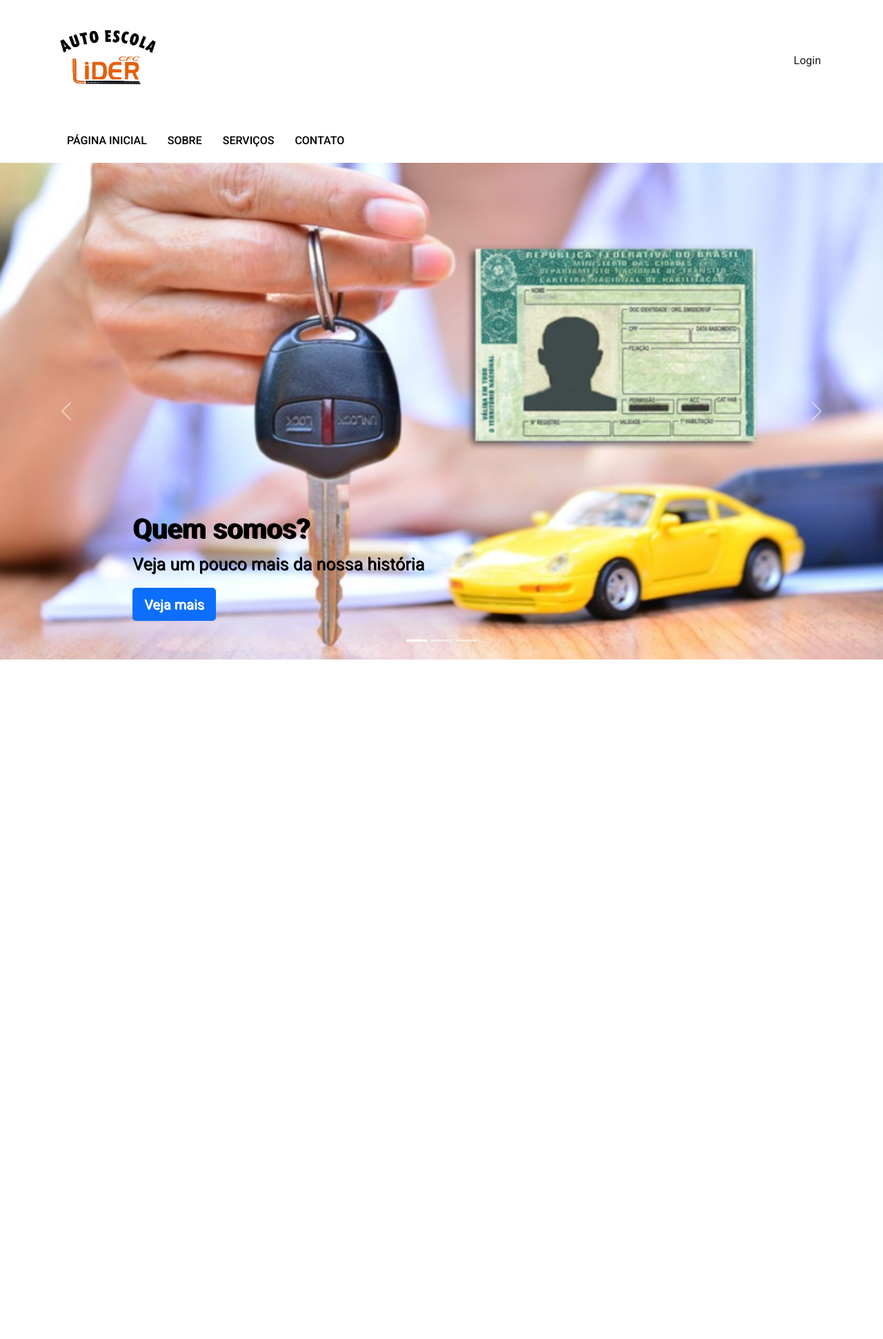
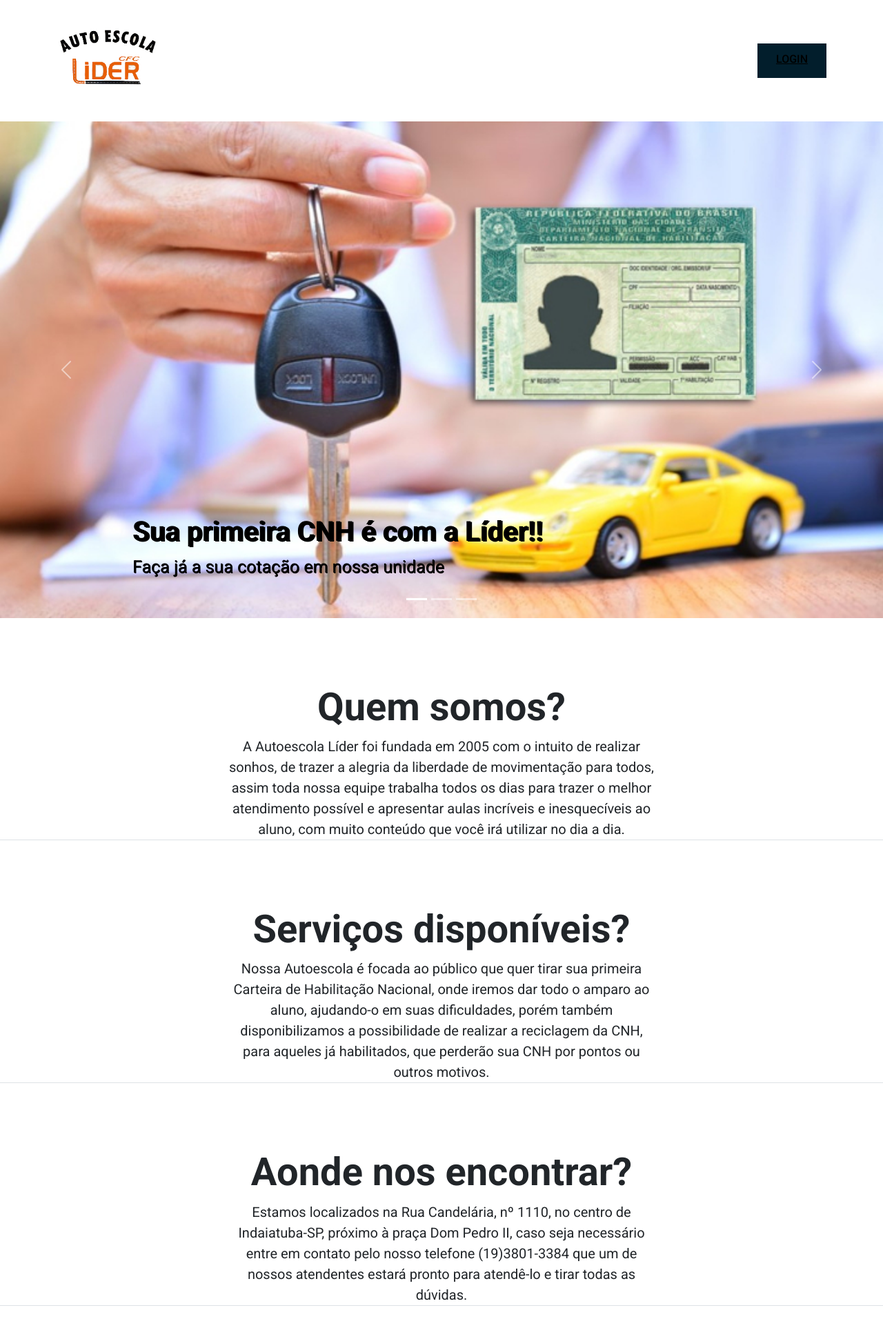
Before and after one commit to alvaro-morais/Auto-escola-web, a Django app: page / in a window 1280 px wide. Shown: the whole page at 69% size. Before the commit the page ends 956 px from the top, so only its background shows below. Run offline with Django 3.2, Linux system fonts and the light colour scheme; some libraries are stand-ins or nearby versions.

Commit message:
Adicionadas informações Sobre, Contato e Serviços

```diff
--- a/static/home/principal/css/config.css
+++ b/static/home/principal/css/config.css
@@ -1,6 +1,6 @@
 :root {
-    --primary: #fc5185;
-    --primary-dark: #f83771;
+    --primary: #000;
+    --primary-dark: #000;
     --secondary: #364f6b;
     --light: #f0f0f0;
     --medium: #cacaca;
--- a/static/home/principal/css/custom.css
+++ b/static/home/principal/css/custom.css
@@ -5,13 +5,13 @@ html {
 
 #header {
     width: 100%;
-    background-color: transparent;
+    background-color: #021e2c;
     transition: background ease-out 2ms;
 }
 
 #header.active {
     position: fixed;
-    background: #fff;
+    background: #021e2c;
     box-shadow: 0 0 30px 0 rgba(0, 0, 0, .2);
     z-index: 9999;
 }
--- a/templates/principal.html
+++ b/templates/principal.html
@@ -28,9 +28,26 @@
         </button>
         <div class="collapse navbar-collapse  flex-row-reverse" id="navbarNav">
           <ul class="navbar-nav">
-            <li class="nav-item">
-              <a class="nav-link active" aria-current="page" href="/admin">Login</a>
-            </li>
+            <div class="collapse navbar-collapse  flex-row-reverse" id="navbarNav">
+              <ul class="navbar-nav">
+                <div id="header">
+                  <div class="container">
+                    <nav class="navbar navbar-expand-lg navbar-light justify-content-between links">
+                      <button class="navbar-toggler" type="button" data-bs-toggle="collapse" data-bs-target="#navbarNav"
+                        aria-controls="navbarNav" aria-expanded="false" aria-label="Toggle navigation">
+                        <span class="navbar-toggler-icon"></span>
+                      </button>
+                      <div class="collapse navbar-collapse" id="navbarNav">
+                        <ul class="navbar-nav">
+                          <li class="nav-item">
+                            <label class="nav-link active" aria-current="page">
+                              <a style="color: black" href="/admin">Login</a> </label>
+                          </li>
+                        </ul>
+                      </div>
+                    </nav>
+                  </div>
+                </div>
 
           </ul>
         </div>
@@ -38,35 +55,6 @@
     </div>
   </div>
   <!--HEADER-->
-
-  <!--MENU-->
-  <div id="header">
-    <div class="container">
-      <nav class="navbar navbar-expand-lg navbar-light justify-content-between">
-        <button class="navbar-toggler" type="button" data-bs-toggle="collapse" data-bs-target="#navbarNav"
-          aria-controls="navbarNav" aria-expanded="false" aria-label="Toggle navigation">
-          <span class="navbar-toggler-icon"></span>
-        </button>
-        <div class="collapse navbar-collapse" id="navbarNav">
-          <ul class="navbar-nav">
-            <li class="nav-item">
-              <a class="nav-link active" aria-current="page" href="">Página Inicial</a>
-            </li>
-            <li class="nav-item">
-              <a class="nav-link" href="#">Sobre</a>
-            </li>
-            <li class="nav-item">
-              <a class="nav-link" href="#">Serviços</a>
-            </li>
-            <li class="nav-item">
-              <a class="nav-link" href="#">Contato</a>
-            </li>
-          </ul>
-        </div>
-      </nav>
-    </div>
-  </div>
-  <!--MENU-->
 
   <!--CAROUSEL-->
   <main>
@@ -79,45 +67,38 @@
       </div>
       <div class="carousel-inner">
 
-
         <div class="carousel-item active">
           <img src="/static/home/imagens/chave_cnh.jpg" class="img-fluid" width="100%">
 
           <div class="container">
             <div class="carousel-caption text-start" >
-              <h1 style="color: black;">Quem somos?</h1>
-              <p style="color: black;">Veja um pouco mais da nossa história</p>
-              <p><a class="btn btn-lg btn-primary" href="">Veja mais</a></p>
+              <h1 style="color: black;">Sua primeira CNH é com a Líder!!</h1>
+              <p style="color: black;">Faça já a sua cotação em nossa unidade</p>
             </div>
           </div>
         </div>
-
 
         <div class="carousel-item">
           <img src="/static/home/imagens/autoescola.jpg" class="img-fluid" width="100%">
 
           <div class="container">
             <div class="carousel-caption">
-              <h1 style="color: black;">Contato</h1>
-              <p style="color: black;">Contatos para atendimento ao cliente</p>
-              <p><a class="btn btn-lg btn-primary" href="#">Contato</a></p>
+              <h1 style="color: black;">Estourou de pontos?</h1>
+              <p style="color: black;">Não há problemas! Realize a reciclagem conosco.</p>
             </div>
           </div>
         </div>
-
 
         <div class="carousel-item">
           <img src="/static/home/imagens/onibus.jpg" class="img-fluid" width="100%">
 
           <div class="container">
             <div class="carousel-caption text-end">
-              <h1 style="color: black;">Serviços</h1>
-              <p style="color: black;">Nossos serviços disponiveis aos clientes</p>
-              <p><a class="btn btn-lg btn-primary" href="#">Veja mais</a></p>
+              <h1 style="color: black;">Auto Escola Líder</h1>
+              <p style="color: black;">A número 1 em aprovações de Indaiatuba e região.</p>
             </div>
           </div>
         </div>
-
 
       </div>
       <button class="carousel-control-prev" type="button" data-bs-target="#myCarousel" data-bs-slide="prev">
@@ -132,6 +113,37 @@
   </main>
   <!--CAROUSEL-->
 
+  <!--BODY-->
+  <div class="px-4 pt-5 my-5 text-center border-bottom">
+    <h2 class="display-4 fw-bold">Quem somos?</h2>
+    <div class="col-lg-6 mx-auto">
+      <p1 class="lead mb-4">A Autoescola Líder foi fundada em 2005 com o intuito de realizar sonhos, de trazer a
+        alegria da liberdade de movimentação para todos, assim toda nossa equipe trabalha todos os dias para
+        trazer o melhor atendimento possível e apresentar aulas incríveis e inesquecíveis ao aluno, com muito
+        conteúdo que você irá utilizar no dia a dia.</p1>
+    </div>
+  </div>
+
+  <div class="px-4 pt-5 my-5 text-center border-bottom">
+    <h2 class="display-4 fw-bold">Serviços disponíveis?</h2>
+    <div class="col-lg-6 mx-auto">
+      <p1 class="lead mb-4">Nossa Autoescola é focada ao público que quer tirar sua primeira Carteira de
+        Habilitação Nacional, onde iremos dar todo o amparo ao aluno, ajudando-o em suas dificuldades, porém
+        também disponibilizamos a possibilidade de realizar a reciclagem da CNH, para aqueles já habilitados, que
+        perderão sua CNH por pontos ou outros motivos.</p1>
+    </div>
+  </div>
+
+  <div class="px-4 pt-5 my-5 text-center border-bottom">
+    <h2 class="display-4 fw-bold">Aonde nos encontrar?</h2>
+    <div class="col-lg-6 mx-auto">
+      <p1 class="lead mb-4">Estamos localizados na Rua Candelária, nº 1110, no centro de Indaiatuba-SP, próximo à
+        praça Dom Pedro II, caso seja necessário entre em contato pelo nosso telefone (19)3801-3384 que um de
+        nossos atendentes estará pronto para atendê-lo e tirar todas as dúvidas.</p1>
+    </div>
+  </div>
+  <!--BODY-->
+
   <script src="https://cdn.jsdelivr.net/npm/@popperjs/core@2.6.0/dist/umd/popper.min.js"
     integrity="sha384-KsvD1yqQ1/1+IA7gi3P0tyJcT3vR+NdBTt13hSJ2lnve8agRGXTTyNaBYmCR/Nwi" crossorigin="anonymous">
   </script>
@@ -139,5 +151,4 @@
   <script src="https://ajax.googleapis.com/ajax/libs/jquery/3.6.0/jquery.min.js"></script>
   <script src="/static/home/principal/js/main.js"></script>
 </body>
-
 </html>
```
Also changed, not shown: templates/adm.html (deleted, +0 -160 lines), templates/cliente.html (deleted, +0 -101 lines), templates/login.html (deleted, +0 -66 lines).
